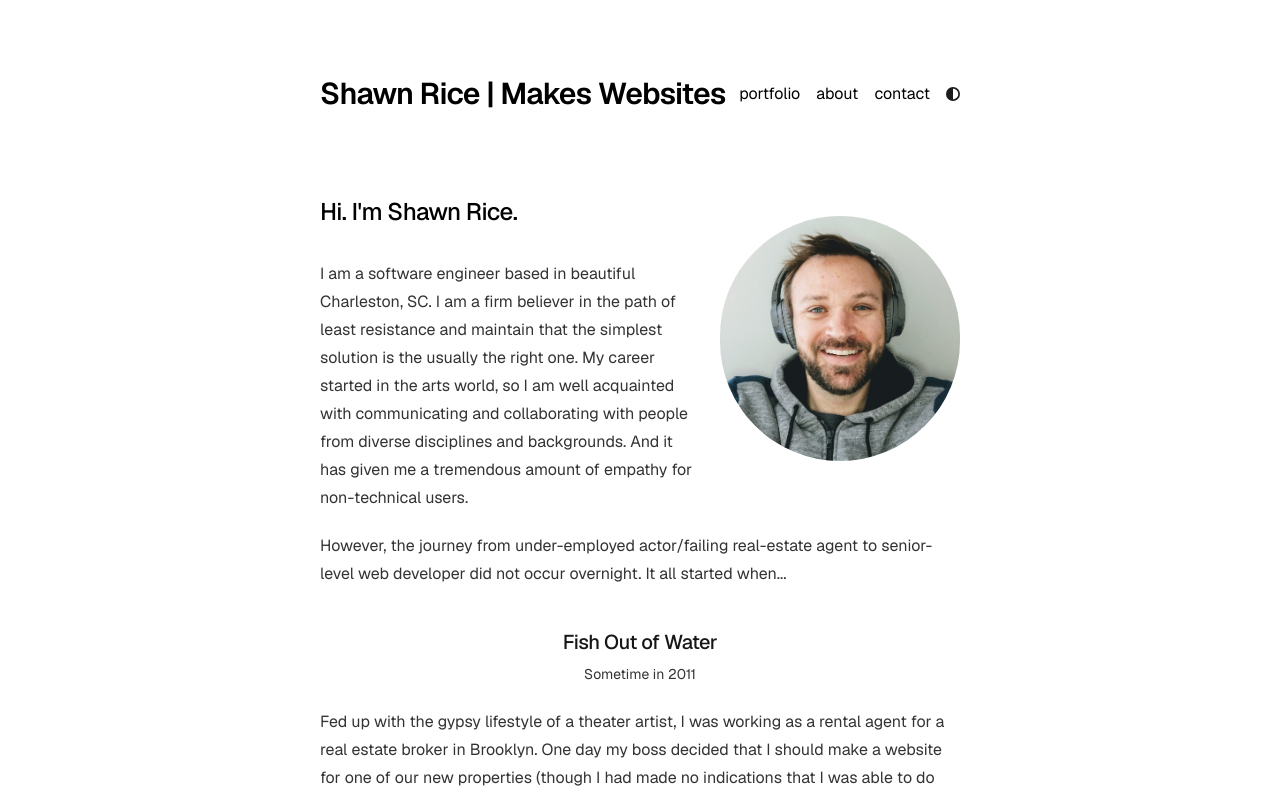
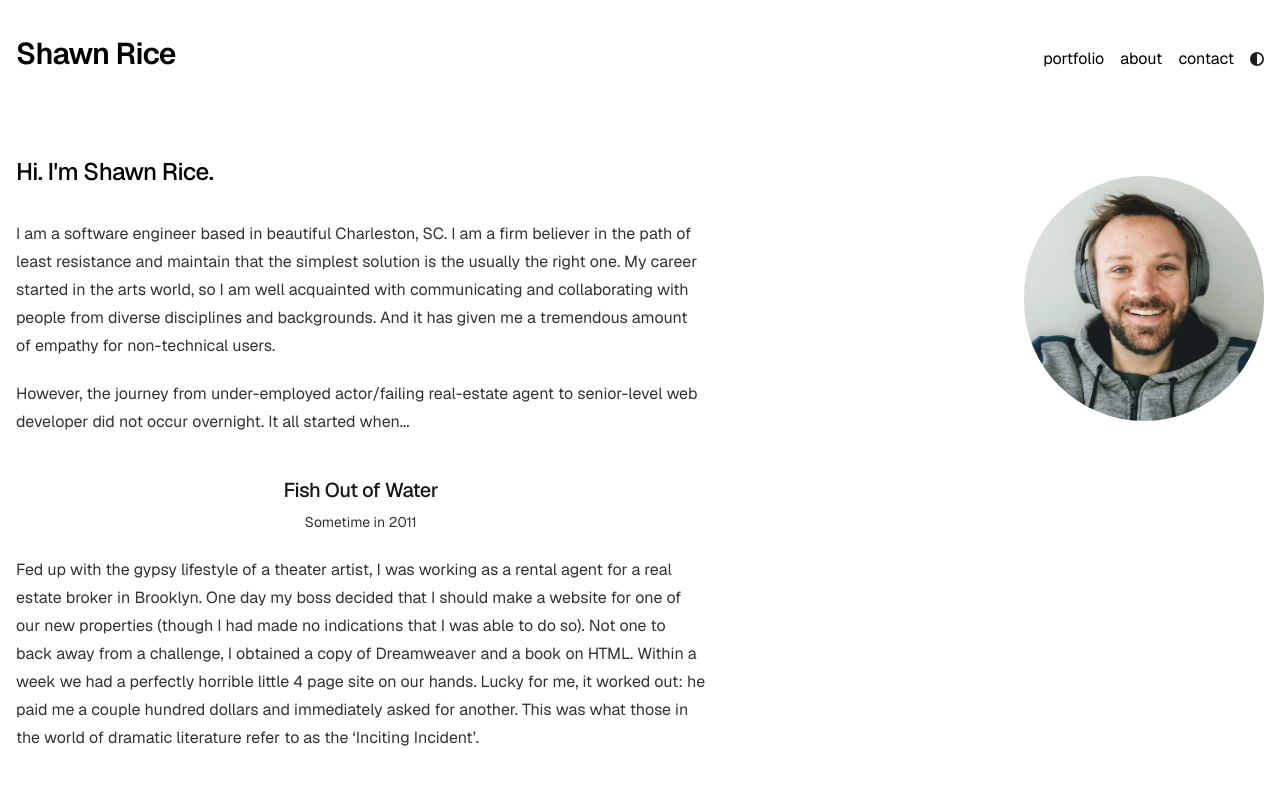
Before and after one commit to iamshawnrice/shawnricemakeswebsites-portfolio-site, a Next.js app: page / in a window 1280 px wide. Shown: the top 796 px of the page. Built offline with nearby package versions, Linux system fonts and the light colour scheme.

Commit message:
Tweak layout

```diff
--- a/app/about/page.tsx
+++ b/app/about/page.tsx
@@ -1,6 +1,6 @@
 import type { Metadata } from "next";
 import React from "react";
-import { fetchPageData } from "data/fetchPageData";
+import { fetchPageById } from "data/page";
 import { PageContent } from "components/PageContent";
 
 export const metadata: Metadata = {
@@ -9,7 +9,7 @@ export const metadata: Metadata = {
 };
 
 export default async function About() {
-  const { title, content } = await fetchPageData("about");
+  const { title, content } = await fetchPageById("about");
 
   return (
     <section>
--- a/app/components/footer.tsx
+++ b/app/components/footer.tsx
@@ -1,10 +1,7 @@
 "use client";
 
 import React from "react";
-import {
-  FaGithub,
-  FaLinkedinIn,
-} from "react-icons/fa6";
+import { FaGithub, FaLinkedinIn } from "react-icons/fa6";
 import { TbMailFilled } from "react-icons/tb";
 import { socialLinks } from "app/config";
 
@@ -30,7 +27,7 @@ function SocialLinks() {
 
 export default function Footer() {
   return (
-    <small className="block lg:mt-24 mt-16 text-[#1C1C1C] dark:text-[#D4D4D4]">
+    <small className="block mt-16 text-[#1C1C1C] dark:text-[#D4D4D4]">
       <time>© {YEAR}</time>{" "}
       <style jsx>{`
         @media screen and (max-width: 480px) {
--- a/app/components/nav.tsx
+++ b/app/components/nav.tsx
@@ -11,7 +11,7 @@ const navItems = {
 export function Navbar() {
   return (
     <nav className="lg:mb-16 mb-12 py-5">
-      <div className="flex flex-col md:flex-row md:items-center justify-between">
+      <div className="flex flex-col md:flex-row md:items-baseline justify-between">
         <div className="flex items-center">
           <Link href="/" className="text-3xl font-semibold tracking-tight">
             {metaData.title}
--- a/app/config.ts
+++ b/app/config.ts
@@ -1,11 +1,12 @@
 export const metaData = {
   baseUrl: "https://shawnricemakeswebsites.com",
-  title: "Shawn Rice | Makes Websites",
+  title: "Shawn Rice",
+  subtitle: "Senior Software Engineer",
   name: "Sirius",
   ogImage: "/headshot.jpg",
   description:
     "A frontend-focused Senior Software Engineer who believes in simplicity, the power of mentorship, the importance of code-review, the necessity of test coverage, and that every decision should be made with the user in mind. Based in Charleston, SC.",
-};
+} as const;
 
 export const socialLinks = {
   github: "https://github.com/iamshawnrice",
--- a/app/layout.tsx
+++ b/app/layout.tsx
@@ -18,7 +18,7 @@ export const metadata: Metadata = {
   description: metaData.description,
   openGraph: {
     images: metaData.ogImage,
-    title: metaData.title,
+    title: `${metaData.title} - ${metaData.subtitle}`,
     description: metaData.description,
     url: metaData.baseUrl,
     siteName: metaData.name,
@@ -50,17 +50,21 @@ export default function RootLayout({
 }) {
   return (
     <html lang="en" className={cx(GeistSans.variable, GeistMono.variable)}>
-      <body className="antialiased flex flex-col items-center justify-center mx-auto mt-2 lg:mt-8 mb-20">
+      <body className="antialiased flex flex-col items-center justify-center min-h-[100vh] mx-auto p-2 md:p-4">
         <ThemeProvider
           attribute="class"
           defaultTheme="system"
           enableSystem
           disableTransitionOnChange
         >
-          <main className="flex-auto min-w-0 mt-2 md:mt-6 flex flex-col px-6 sm:px-4 md:px-0 max-w-[640px] w-full">
-            <Navbar />
-            {children}
-            <Footer />
+          <main className="flex-auto flex flex-col w-full">
+            <header className="flex-grow-0">
+              <Navbar />
+            </header>
+            <div className="flex-grow">{children}</div>
+            <footer className="flex-grow-0">
+              <Footer />
+            </footer>
             <Analytics />
             <SpeedInsights />
           </main>
--- a/app/portfolio/page.tsx
+++ b/app/portfolio/page.tsx
@@ -1,6 +1,6 @@
 import React from "react";
 import type { Metadata } from "next";
-import { fetchPageData } from "data/fetchPageData";
+import { fetchPageById } from "data/page";
 import { PageContent } from "components/PageContent";
 
 export const metadata: Metadata = {
@@ -9,7 +9,7 @@ export const metadata: Metadata = {
 };
 
 export default async function Portfolio() {
-  const { title, content } = await fetchPageData("portfolio");
+  const { title, content } = await fetchPageById("portfolio");
 
   return (
     <section>
--- /dev/null
+++ b/data/page.ts
@@ -0,0 +1,37 @@
+import { sql } from "@vercel/postgres";
+import { PageContentT, PageDataT } from "types";
+
+type PageQueryRow = {
+  page_id: string;
+  page_content: PageContentT[];
+  page_title: string;
+};
+
+export const fetchPages = async (): Promise<PageDataT[]> => {
+  const result = await sql<PageQueryRow>`
+    SELECT * FROM Pages;
+  `;
+
+  return result.rows.map((pageData) => {
+    return {
+      id: pageData.page_id,
+      content: pageData.page_content,
+      title: pageData.page_title,
+    };
+  });
+};
+
+export const fetchPageById = async (pageId: string): Promise<PageDataT> => {
+  const result = await sql<PageQueryRow>`
+    SELECT * FROM Pages
+    WHERE page_id = ${pageId};
+  `;
+
+  const pageData = result.rows[0];
+
+  return {
+    id: pageData.page_id,
+    content: pageData.page_content,
+    title: pageData.page_title,
+  };
+};
```
Also changed, not shown: data/fetchPageData.ts (deleted, +0 -23 lines).
